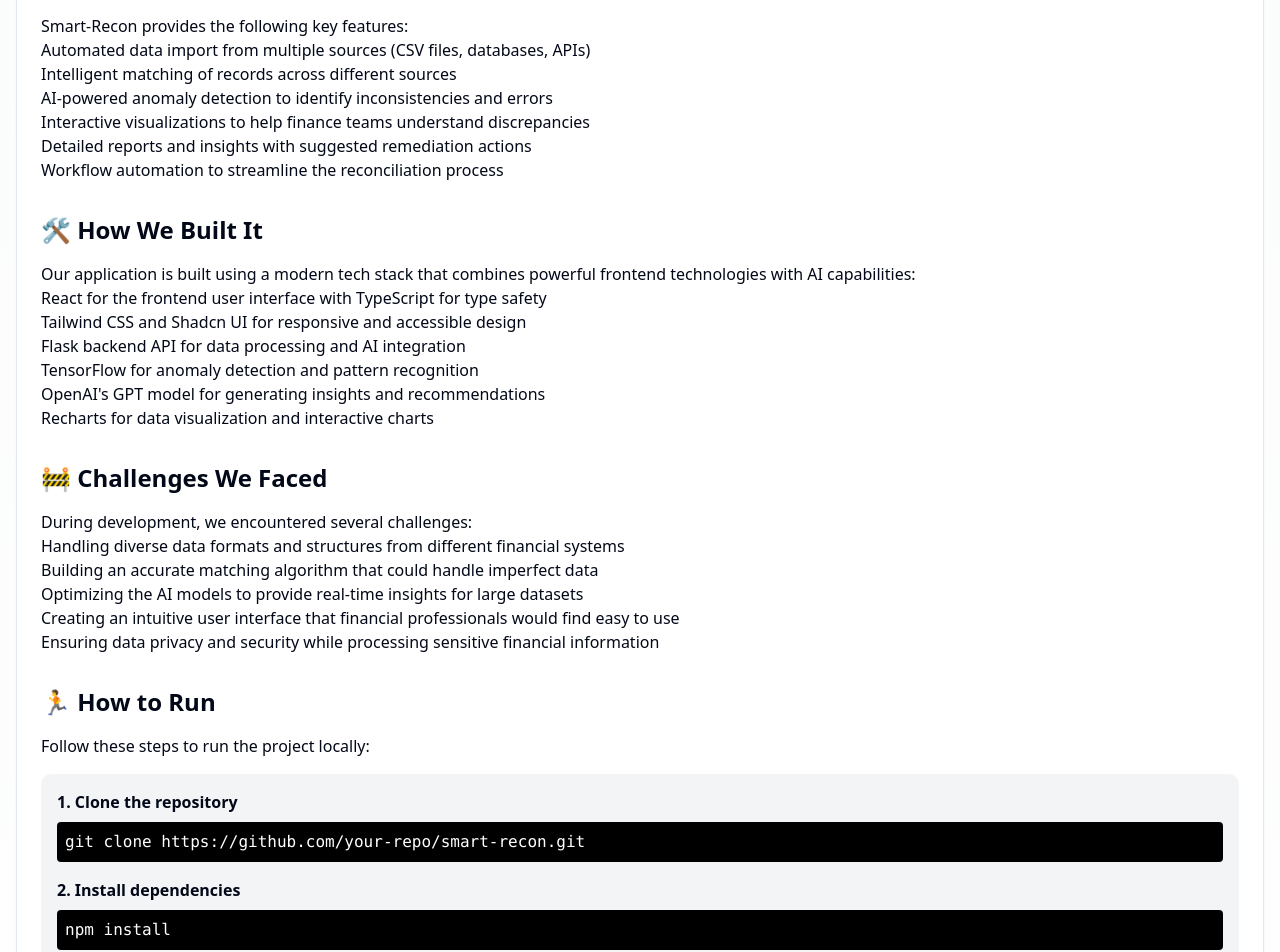
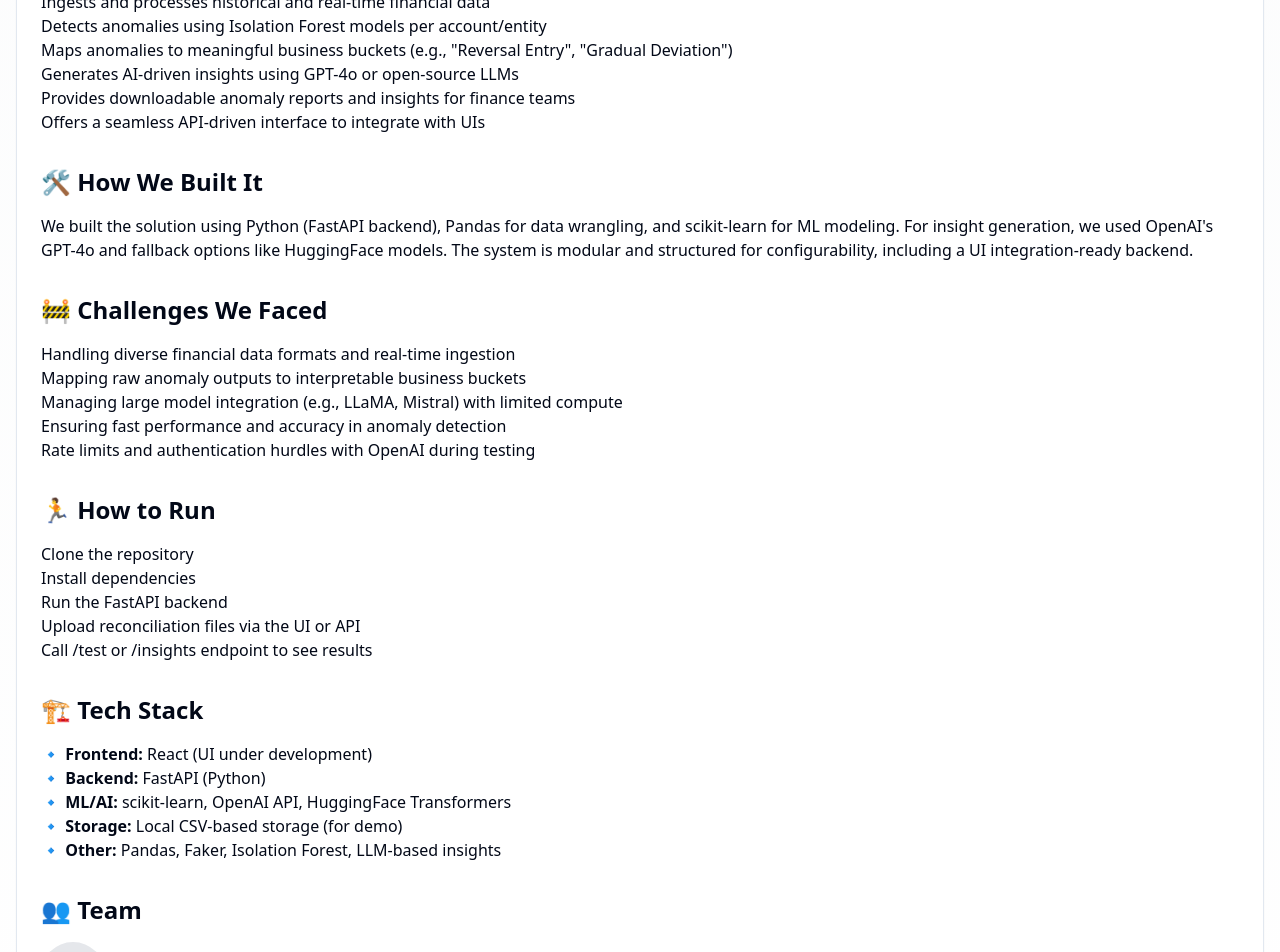
Before and after one commit to sujeetkumar6673/reconciled-clarity-tool, a React (Vite) app: page /learn-more in a window 1280 px wide. Shown: the part 1560-2512 px from the top of the page. Built offline with nearby package versions, Linux system fonts and the light colour scheme.

Commit message:
Refactor: Update Learn More page content
Updated the content of the Learn More page with new information about the project, including the introduction, demo, inspiration, what it does, how it was built, challenges faced, how to run, tech stack, and team details.

```diff
--- a/src/pages/LearnMore.tsx
+++ b/src/pages/LearnMore.tsx
@@ -56,7 +56,7 @@ const LearnMore: React.FC = () => {
 
               <h2 id="introduction" className="text-2xl font-semibold mt-8 mb-4">🎯 Introduction</h2>
               <p>
-                Smart-Recon is an intelligent financial reconciliation platform that uses generative AI to detect anomalies and discrepancies in financial data. It helps finance teams automate the tedious process of comparing and reconciling financial records, reducing manual work and increasing accuracy.
+                Smart Reconciliation & Anomaly Detection is a GenAI-powered platform that automates financial data reconciliation between multiple systems (e.g., GL vs iHub) and detects anomalies intelligently. It aims to streamline the traditionally manual, error-prone reconciliation process using AI-driven analysis and insights. This project addresses the hackathon problem statement: "Smarter Reconciliation and Anomaly Detection using GenAI".
               </p>
 
               <h2 id="demo" className="text-2xl font-semibold mt-8 mb-4">🎥 Demo</h2>
@@ -84,74 +84,49 @@ const LearnMore: React.FC = () => {
 
               <h2 id="inspiration" className="text-2xl font-semibold mt-8 mb-4">💡 Inspiration</h2>
               <p>
-                Financial reconciliation is a critical but time-consuming process for finance departments. Traditional reconciliation methods require hours of manual work comparing data from different sources, trying to identify discrepancies. We were inspired to create Smart-Recon after witnessing firsthand the frustration and inefficiency of manual reconciliation processes. By applying generative AI to this problem, we can dramatically reduce the time and effort required while improving accuracy.
+                Manual reconciliation in financial systems is time-consuming, repetitive, and prone to human error. Our inspiration came from the need to automate this workflow intelligently using machine learning and generative AI, reducing effort while improving accuracy and traceability.
               </p>
 
               <h2 id="what-it-does" className="text-2xl font-semibold mt-8 mb-4">⚙️ What It Does</h2>
-              <p>
-                Smart-Recon provides the following key features:
-              </p>
               <ul>
-                <li>Automated data import from multiple sources (CSV files, databases, APIs)</li>
-                <li>Intelligent matching of records across different sources</li>
-                <li>AI-powered anomaly detection to identify inconsistencies and errors</li>
-                <li>Interactive visualizations to help finance teams understand discrepancies</li>
-                <li>Detailed reports and insights with suggested remediation actions</li>
-                <li>Workflow automation to streamline the reconciliation process</li>
+                <li>Ingests and processes historical and real-time financial data</li>
+                <li>Detects anomalies using Isolation Forest models per account/entity</li>
+                <li>Maps anomalies to meaningful business buckets (e.g., "Reversal Entry", "Gradual Deviation")</li>
+                <li>Generates AI-driven insights using GPT-4o or open-source LLMs</li>
+                <li>Provides downloadable anomaly reports and insights for finance teams</li>
+                <li>Offers a seamless API-driven interface to integrate with UIs</li>
               </ul>
 
               <h2 id="how-we-built-it" className="text-2xl font-semibold mt-8 mb-4">🛠️ How We Built It</h2>
               <p>
-                Our application is built using a modern tech stack that combines powerful frontend technologies with AI capabilities:
+                We built the solution using Python (FastAPI backend), Pandas for data wrangling, and scikit-learn for ML modeling. For insight generation, we used OpenAI's GPT-4o and fallback options like HuggingFace models. The system is modular and structured for configurability, including a UI integration-ready backend.
               </p>
-              <ul>
-                <li>React for the frontend user interface with TypeScript for type safety</li>
-                <li>Tailwind CSS and Shadcn UI for responsive and accessible design</li>
-                <li>Flask backend API for data processing and AI integration</li>
-                <li>TensorFlow for anomaly detection and pattern recognition</li>
-                <li>OpenAI's GPT model for generating insights and recommendations</li>
-                <li>Recharts for data visualization and interactive charts</li>
-              </ul>
 
               <h2 id="challenges-we-faced" className="text-2xl font-semibold mt-8 mb-4">🚧 Challenges We Faced</h2>
-              <p>
-                During development, we encountered several challenges:
-              </p>
               <ul>
-                <li>Handling diverse data formats and structures from different financial systems</li>
-                <li>Building an accurate matching algorithm that could handle imperfect data</li>
-                <li>Optimizing the AI models to provide real-time insights for large datasets</li>
-                <li>Creating an intuitive user interface that financial professionals would find easy to use</li>
-                <li>Ensuring data privacy and security while processing sensitive financial information</li>
+                <li>Handling diverse financial data formats and real-time ingestion</li>
+                <li>Mapping raw anomaly outputs to interpretable business buckets</li>
+                <li>Managing large model integration (e.g., LLaMA, Mistral) with limited compute</li>
+                <li>Ensuring fast performance and accuracy in anomaly detection</li>
+                <li>Rate limits and authentication hurdles with OpenAI during testing</li>
               </ul>
 
               <h2 id="how-to-run" className="text-2xl font-semibold mt-8 mb-4">🏃 How to Run</h2>
-              <p>Follow these steps to run the project locally:</p>
-
-              <div className="bg-gray-100 dark:bg-gray-800 p-4 rounded-md my-4">
-                <p className="font-semibold mb-2">1. Clone the repository</p>
-                <pre className="bg-black text-white p-2 rounded overflow-x-auto">
-                  <code>git clone https://github.com/your-repo/smart-recon.git</code>
-                </pre>
-
-                <p className="font-semibold mt-4 mb-2">2. Install dependencies</p>
-                <pre className="bg-black text-white p-2 rounded overflow-x-auto">
-                  <code>npm install</code>
-                </pre>
-
-                <p className="font-semibold mt-4 mb-2">3. Run the project</p>
-                <pre className="bg-black text-white p-2 rounded overflow-x-auto">
-                  <code>npm start</code>
-                </pre>
-              </div>
+              <ol>
+                <li>Clone the repository</li>
+                <li>Install dependencies</li>
+                <li>Run the FastAPI backend</li>
+                <li>Upload reconciliation files via the UI or API</li>
+                <li>Call /test or /insights endpoint to see results</li>
+              </ol>
 
               <h2 id="tech-stack" className="text-2xl font-semibold mt-8 mb-4">🏗️ Tech Stack</h2>
               <ul>
-                <li>🔹 <strong>Frontend:</strong> React, TypeScript, Tailwind CSS, Shadcn UI</li>
-                <li>🔹 <strong>Backend:</strong> Flask, Python</li>
-                <li>🔹 <strong>AI/ML:</strong> TensorFlow, OpenAI GPT</li>
-                <li>🔹 <strong>Data Visualization:</strong> Recharts</li>
-                <li>🔹 <strong>DevOps:</strong> Docker, GitHub Actions</li>
+                <li>🔹 <strong>Frontend:</strong> React (UI under development)</li>
+                <li>🔹 <strong>Backend:</strong> FastAPI (Python)</li>
+                <li>🔹 <strong>ML/AI:</strong> scikit-learn, OpenAI API, HuggingFace Transformers</li>
+                <li>🔹 <strong>Storage:</strong> Local CSV-based storage (for demo)</li>
+                <li>🔹 <strong>Other:</strong> Pandas, Faker, Isolation Forest, LLM-based insights</li>
               </ul>
 
               <h2 id="team" className="text-2xl font-semibold mt-8 mb-4">👥 Team</h2>
```
